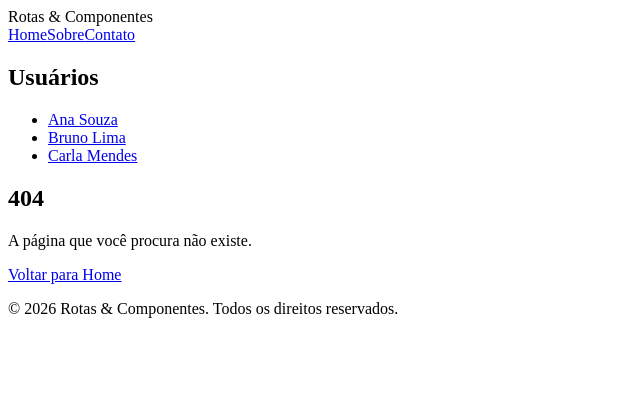
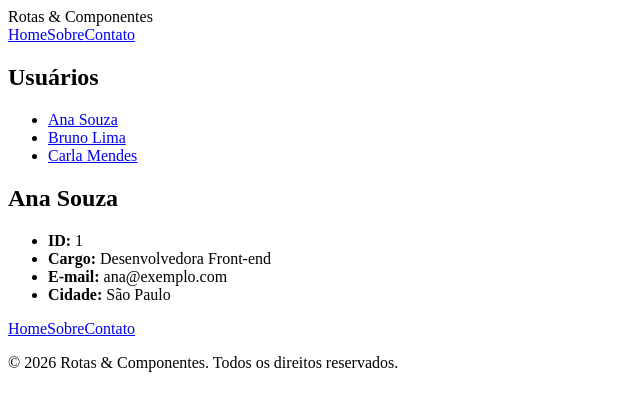
Before and after one commit to Amandacaula/ROTAS-COMPONENTES, a React (Vite) app: page /user/1 in a window 1280 px wide. Before the commit this address had no page. Shown: the top 410 px of the page, without its empty margins (0-640 px from the left). Built offline with nearby package versions, Linux system fonts and the light colour scheme.

Commit message:
Adiciona rota /user/:id com perfil de usuário dinâmico

```diff
--- a/src/App.jsx
+++ b/src/App.jsx
@@ -5,6 +5,7 @@ import Layout from './components/Layout'
 const Home = lazy(() => import('./pages/Home'))
 const About = lazy(() => import('./pages/About'))
 const Contact = lazy(() => import('./pages/Contact'))
+const UserProfile = lazy(() => import('./pages/UserProfile'))
 const NotFound = lazy(() => import('./pages/NotFound'))
 
 function App() {
@@ -14,6 +15,7 @@ function App() {
         <Route path="/" element={<Home />} />
         <Route path="/about" element={<About />} />
         <Route path="/contact" element={<Contact />} />
+        <Route path="/user/:id" element={<UserProfile />} />
         <Route path="*" element={<NotFound />} />
       </Route>
     </Routes>
--- a/src/components/Sidebar.jsx
+++ b/src/components/Sidebar.jsx
@@ -1,10 +1,5 @@
 import { NavLink } from 'react-router-dom'
-
-const users = [
-  { id: 1, name: 'Ana Souza' },
-  { id: 2, name: 'Bruno Lima' },
-  { id: 3, name: 'Carla Mendes' },
-]
+import users from '../data/users'
 
 function Sidebar() {
   return (
--- /dev/null
+++ b/src/data/users.js
@@ -0,0 +1,7 @@
+const users = [
+  { id: 1, name: 'Ana Souza', role: 'Desenvolvedora Front-end', email: 'ana@exemplo.com', city: 'São Paulo' },
+  { id: 2, name: 'Bruno Lima', role: 'Desenvolvedor Back-end', email: 'bruno@exemplo.com', city: 'Curitiba' },
+  { id: 3, name: 'Carla Mendes', role: 'Designer UX/UI', email: 'carla@exemplo.com', city: 'Recife' },
+]
+
+export default users
--- /dev/null
+++ b/src/pages/UserProfile.jsx
@@ -0,0 +1,38 @@
+import { Link, useParams } from 'react-router-dom'
+import users from '../data/users'
+
+function UserProfile() {
+  const { id } = useParams()
+  const user = users.find((item) => item.id === Number(id))
+
+  if (!user) {
+    return (
+      <section className="page">
+        <h1>Usuário não encontrado</h1>
+        <p>Nenhum usuário corresponde ao ID {id}.</p>
+        <nav className="page-links">
+          <Link to="/">Voltar para Home</Link>
+        </nav>
+      </section>
+    )
+  }
+
+  return (
+    <section className="page">
+      <h1>{user.name}</h1>
+      <ul className="profile">
+        <li><strong>ID:</strong> {user.id}</li>
+        <li><strong>Cargo:</strong> {user.role}</li>
+        <li><strong>E-mail:</strong> {user.email}</li>
+        <li><strong>Cidade:</strong> {user.city}</li>
+      </ul>
+      <nav className="page-links">
+        <Link to="/">Home</Link>
+        <Link to="/about">Sobre</Link>
+        <Link to="/contact">Contato</Link>
+      </nav>
+    </section>
+  )
+}
+
+export default UserProfile
```
